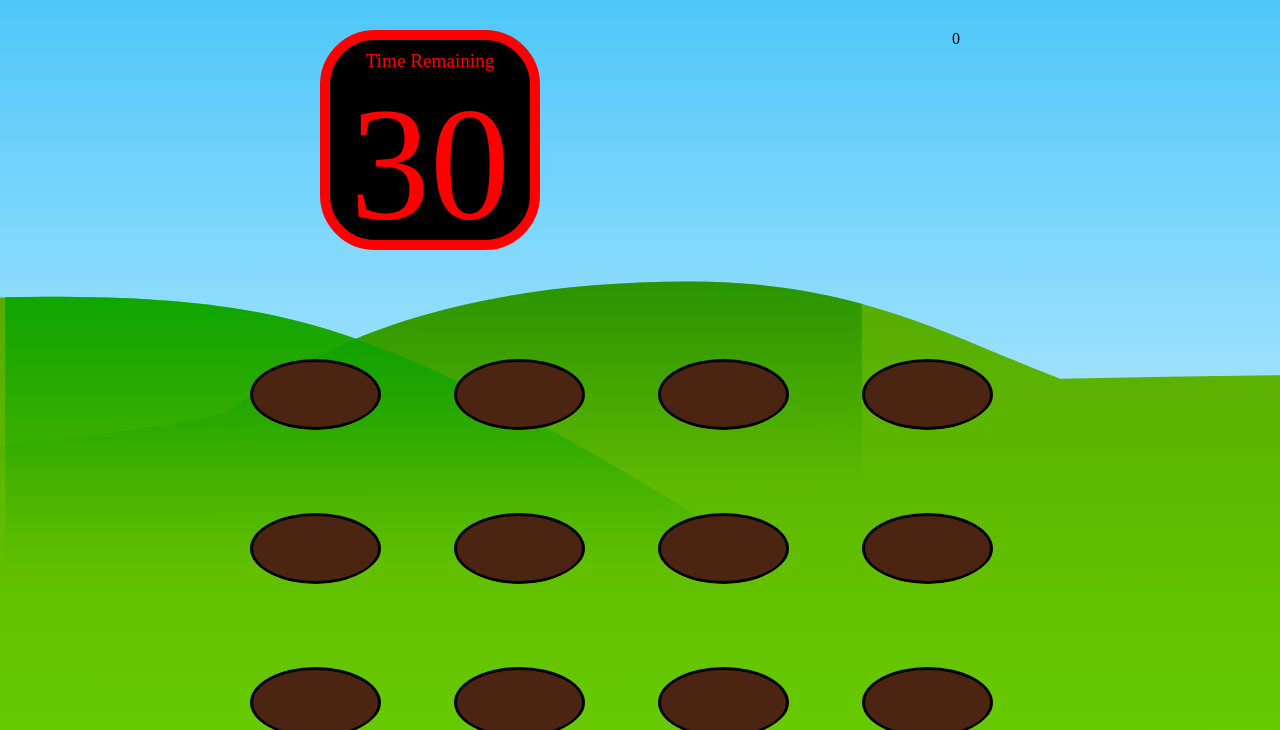
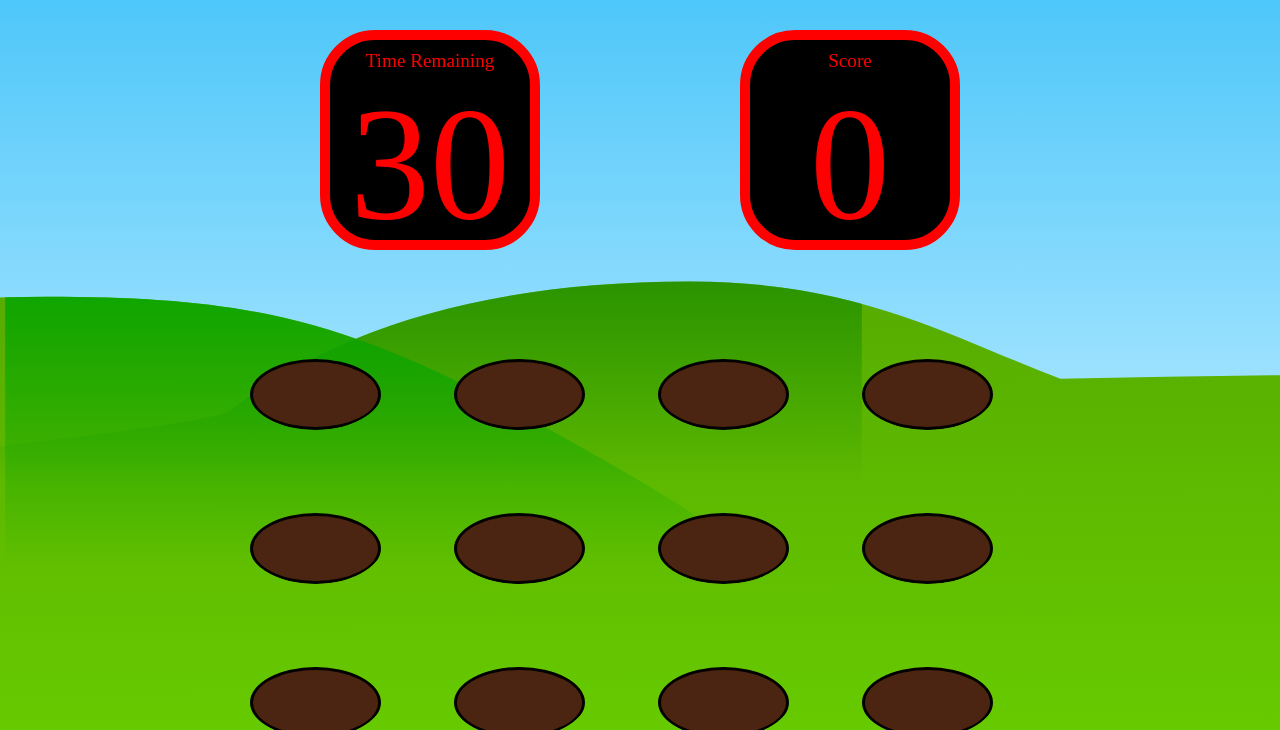
Before and after one commit to larryg727/box-a-fox, a plain HTML site: page index.html in a window 1280 px wide. Both pictures are taken after a click on the picture 638 px from the left and 260 px from the top of the page. Shown: the top 730 px of the page. Drawn offline with nearby package versions, Linux system fonts and the light colour scheme.

Commit message:
-button at end of game to start new game

```diff
--- a/css/style.css
+++ b/css/style.css
@@ -44,15 +44,25 @@ body {
     display: none;
 }
 
-#time > p {
+#time > p, #scoreBoard > p {
     font-size: .12em;
     margin: 10px 0 0 0;
 }
 
-#score {
+#scoreBoard {
     position: absolute;
     top: 280px;
     right: 25%;
+    background-color: black;
+    border: 10px solid red;
+    border-radius: 25%;
+    width: 200px;
+    height: 150px;
+    color: red;
+    font-size: 10em;
+    text-align: center;
+    padding-bottom: 50px;
+    display: none;
 }
 
 #gameOver {
--- a/index.html
+++ b/index.html
@@ -11,8 +11,8 @@
     <img id="title" src="img/Boxingtitle.png" alt="">
     <img src="img/start.png" id="start" alt="">
     <div id="time"><p>Time Remaining</p><span id="remainingTime">30</span></div>
-    <div id="score">
-       0
+    <div id="scoreBoard">
+       <p>Score</p><span id="score">0</span>
     </div>
 <div id="gameOver">Game over</div>
     <div id="holeContainer">
--- a/js/fox.js
+++ b/js/fox.js
@@ -87,7 +87,10 @@ $(document).ready(function () {
         $("#title").fadeOut(1500);
         $("#start").fadeOut(1500, function(){
             $("#time").slideDown(1000);
+            $("#scoreBoard").slideDown(1000);
         });
+        $("#gameOver").fadeOut();
+        timeLeft = 30;
         score = 0;
         continuePlay = true;
         gameFlow();
@@ -115,6 +118,7 @@ $(document).ready(function () {
         clearInterval(timing);
         clearInterval(gameSpeed);
         $("#gameOver").show();
+        $("#start").fadeIn();
     }
 
 });
```
